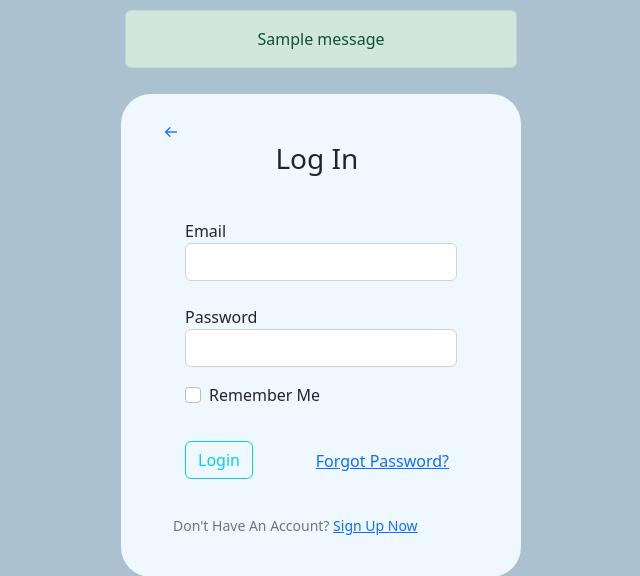
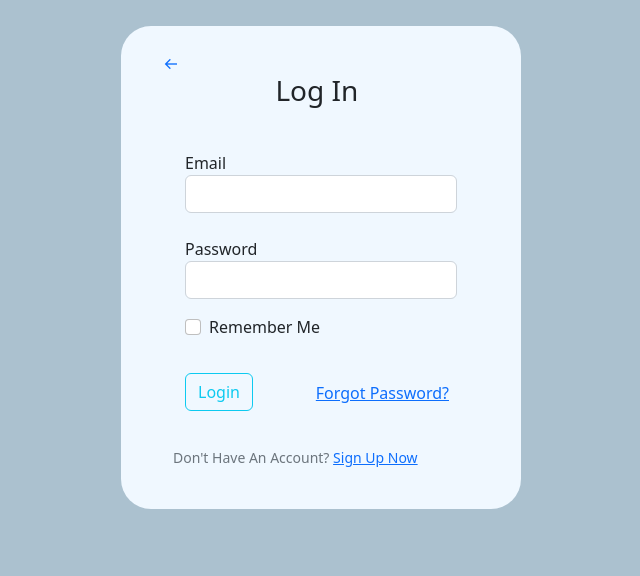
Before and after one commit to odogwukelly/Door_Shop, a Flask app: page /login in a window 1280 px wide. Shown: the top 576 px of the page, without its empty margins (319-959 px from the left). Run offline with Flask 3, Linux system fonts and the light colour scheme; tables that the repository leaves empty hold one stand-in row (values such as "Sample post"); one stand-in notice (Sample message) is shown; some libraries are stand-ins or nearby versions.

Commit message:
update on flash messages layout

```diff
--- a/shop/customer/models.py
+++ b/shop/customer/models.py
@@ -17,7 +17,7 @@ class Customer(db.Model, UserMixin):
     date_created = db.Column(db.DateTime, nullable=False, default=datetime.utcnow)
     username = db.Column(db.String(25), unique=True, nullable=False)
     email = db.Column(db.String(100), unique=True, nullable=False)
-    image_file = db.Column(db.String(50), nullable=False, default= "flower.png" )
+    image_file = db.Column(db.String(50), nullable=False, default= "defaults.png" )
     password = db.Column(db.String(255), nullable=False)
     date_of_birth = db.Column(db.Date, nullable=False)
     gender = db.Column(db.String(50))
--- a/shop/templates/customer/cart.html
+++ b/shop/templates/customer/cart.html
@@ -1,7 +1,9 @@
 {% extends "layout.html" %}
 {% block content %}
 <div class="container mt-5">
-    {% include 'msgFlash.html' %}
+    <div style="display: flex; justify-content: center;">
+        {% include 'customer/msgFlash.html' %}
+    </div>
     <h2 class="mb-4">Your Cart</h2>
     <div class="table-responsive">
         <table class="table table-striped">
--- a/shop/templates/customer/login.html
+++ b/shop/templates/customer/login.html
@@ -13,23 +13,9 @@
 </head>
 
 <body style="background-color:rgb(171, 193, 207);">
-    <div class="container" style="width: 26rem; margin-top: 10px;"> {% with messages = get_flashed_messages(with_categories=true) %}
-        <!-- Begin a context block to retrieve flashed messages -->
-        {% if messages %}
-            <!-- Check if there are any flashed messages -->
-            <div class="flashes text-center">
-                <!-- Create a div container for flashed messages -->
-                {% for category, message in messages %}
-                    <!-- Iterate through each flashed message and its category -->
-                    <div class="alert alert-{{ category }}">
-                        <!-- Create an alert div with a class corresponding to the category -->
-                        {{ message }}
-                        <!-- Display the flashed message inside the alert div -->
-                    </div>
-                {% endfor %}
-            </div>
-        {% endif %}
-    {% endwith %}</div>
+    <div style="display: flex; justify-content: center;">
+        {% include 'customer/msgFlash.html' %}
+    </div>
     <div class="container"
         style="width: 25rem; height: fit-content;background-color:aliceblue; border-radius: 30px; margin-top: 2%;">
         <a href="{{url_for('landing_page')}}">
--- a/shop/templates/customer/msgFlash.html
+++ b/shop/templates/customer/msgFlash.html
@@ -6,12 +6,23 @@
             <!-- Create a div container for flashed messages -->
             {% for category, message in messages %}
                 <!-- Iterate through each flashed message and its category -->
-                <div class="alert alert-{{ category }} pt-5 w-100">
+                <div class="alert alert-{{ category }} mt-5 w-100" data-dismiss="alert">
                     <!-- Create an alert div with a class corresponding to the category -->
                     {{ message }}
                     <!-- Display the flashed message inside the alert div -->
                 </div>
             {% endfor %}
         </div>
+        <!-- Include a script to hide the alerts after 3 seconds -->
+        <script>
+            document.addEventListener('DOMContentLoaded', (event) => {
+                setTimeout(() => {
+                    let alerts = document.querySelectorAll('.alert');
+                    alerts.forEach((alert) => {
+                        alert.style.display = 'none';
+                    });
+                }, 2000);
+            });
+        </script>
     {% endif %}
 {% endwith %}
--- a/shop/templates/customer/product_detail.html
+++ b/shop/templates/customer/product_detail.html
@@ -1,6 +1,9 @@
 {% extends 'layout.html' %}
 
 {% block content %}
+<div style="display: flex; justify-content: center;">
+    {% include 'customer/msgFlash.html' %}
+</div>
 
   <!-- Product Detail Section -->
   <div class="container product-detail mt-5 pt-5">
--- a/shop/templates/customer/products.html
+++ b/shop/templates/customer/products.html
@@ -2,6 +2,9 @@
 {% extends 'layout.html' %}
 
 {% block content %}
+<div style="display: flex; justify-content: center;">
+    {% include 'customer/msgFlash.html' %}
+</div>
 <div class="container" style="margin-top: 25px;">
     <div class="row">
         <!-- Sidebar -->
--- a/shop/templates/customer/profile.html
+++ b/shop/templates/customer/profile.html
@@ -2,8 +2,11 @@
 
 {% block content %}
 
+<div style="display: flex; justify-content: center;">
+    {% include 'customer/msgFlash.html' %}
+</div>
 <div class="container profile-container">
-    {% include 'msgFlash.html' %}
+
     <div class="profile-header">
         <img src="{{image_file}}" alt="Profile Picture" class="profile-image">
         <div class="profile-name">{{current_user.username}}</div>
--- a/shop/templates/customer/signUp.html
+++ b/shop/templates/customer/signUp.html
@@ -13,7 +13,9 @@
 </head>
 
 <body style="background-color:rgb(171, 193, 207)">
-    <div class="container" style="width: 26rem; margin-top: 10px;"> {% include 'msgFlash.html' %}</div>
+    <div style="display: flex; justify-content: center;">
+        {% include 'customer/msgFlash.html' %}
+    </div>
     <div class="container"
         style="width: 25rem; background-color:aliceblue; border-radius: 30px; margin-top: 2%; margin-bottom: 3%;">
         <a href="{{url_for('landing_page')}}">
```
Also changed, not shown: 1 other file.
